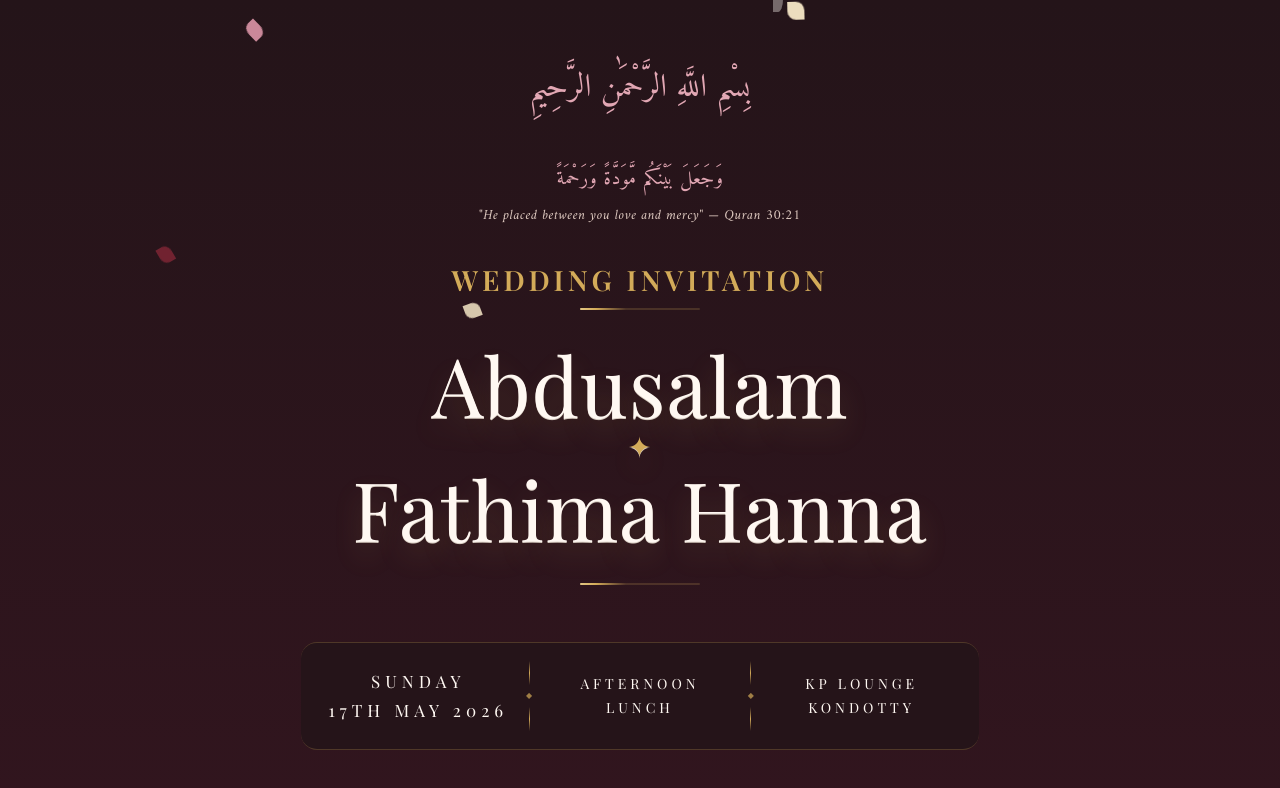
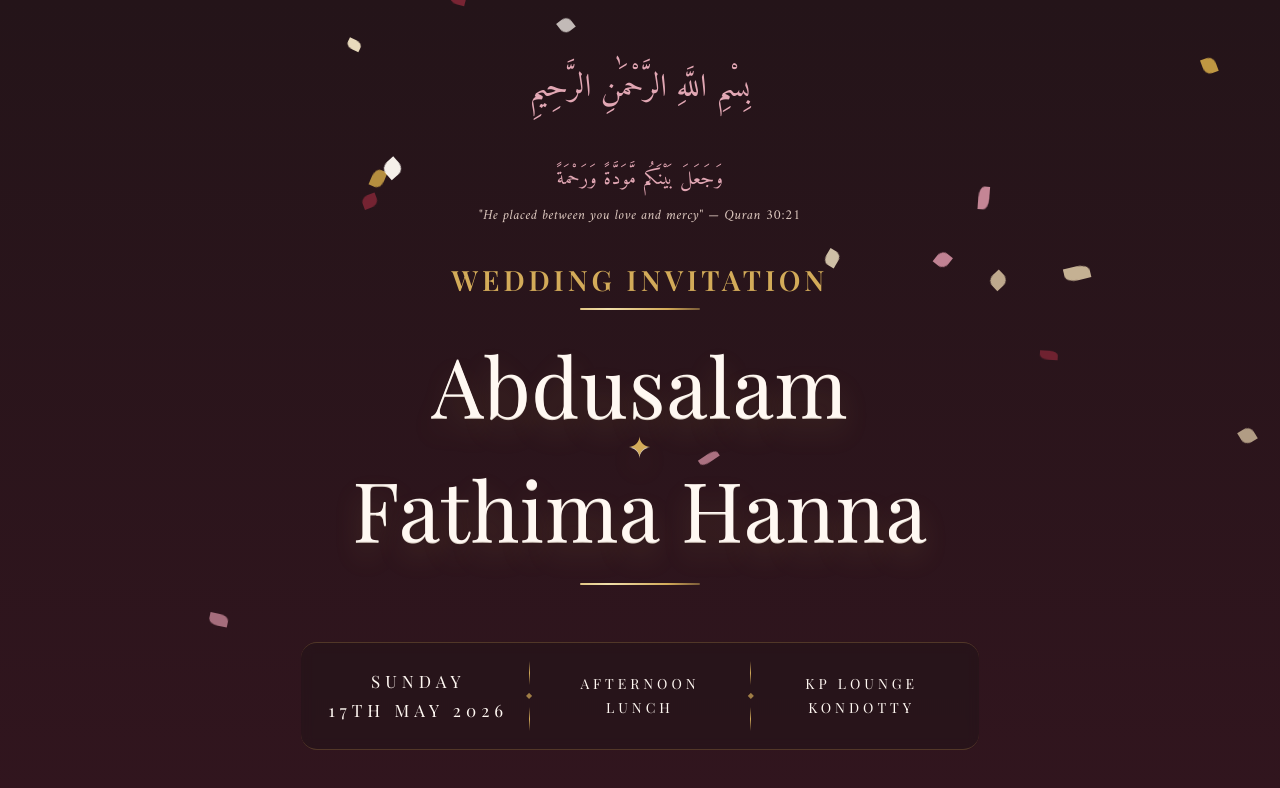
Before and after one commit to AbhijithK2006/wedding, a React (Vite) app: page / in a window 1280 px wide. Shown: the top 788 px of the page. Built offline with nearby package versions, Linux system fonts and the light colour scheme; a web font is replaced by a local one.

Commit message:
final commit

```diff
--- a/src/App.css
+++ b/src/App.css
@@ -97,28 +97,19 @@
 }
 
 /* ── Shimmer line ── */
+@keyframes shimmer {
+  0%   { background-position: -200% center; }
+  100% { background-position: 200% center; }
+}
+
 .shimmer-line {
   height: 2px;
   width: 120px;
   margin: 12px auto;
-  position: relative;
-  overflow: hidden;
-  background: rgba(211, 171, 89, 0.2);
+  background: linear-gradient(90deg, transparent, var(--gold), var(--gold-soft), var(--gold), transparent);
+  background-size: 200% auto;
+  animation: shimmer 2.5s linear infinite;
   border-radius: 2px;
-}
-
-.shimmer-line::after {
-  content: "";
-  position: absolute;
-  top: 0; left: 0;
-  width: 100%; height: 100%;
-  background: linear-gradient(90deg, transparent, var(--gold), var(--gold-soft), var(--gold), transparent);
-  animation: efficientShimmer 2.5s infinite linear;
-}
-
-@keyframes efficientShimmer {
-  0%   { transform: translateX(-100%); }
-  100% { transform: translateX(100%); }
 }
 
 /* ── Ornament spin ── */
@@ -257,11 +248,11 @@
   gap: clamp(8px, 1.5vw, 18px);
   width: min(100%, 760px);
   padding: 18px clamp(14px, 3vw, 28px);
-  background: rgba(36, 20, 25, 0.85);
+  background: rgba(36, 20, 25, 0.62);
   border-top: 1px solid rgba(211, 171, 89, 0.24);
   border-bottom: 1px solid rgba(211, 171, 89, 0.24);
   border-radius: 16px;
-  /* Removed expensive backdrop-filter for performance */
+  backdrop-filter: blur(6px);
 }
 
 .hed-col {
@@ -464,18 +455,9 @@
   height: 1px;
   width: 80%;
   margin: 16px auto;
-  position: relative;
-  overflow: hidden;
-  background: rgba(211, 171, 89, 0.15);
-}
-
-.card-shimmer::after {
-  content: "";
-  position: absolute;
-  top: 0; left: 0;
-  width: 100%; height: 100%;
   background: linear-gradient(90deg, transparent, var(--gold), var(--gold-soft), var(--gold), transparent);
-  animation: efficientShimmer 2.5s infinite linear;
+  background-size: 200% auto;
+  animation: shimmer 2.5s linear infinite;
 }
 
 .card-bismillah {
@@ -646,7 +628,7 @@
   z-index: 1;
   width: min(100%, 640px);
   margin-inline: auto;
-  /* Removed will-change to avoid layer bloat with high-res images */
+  will-change: transform, opacity;
 }
 
 .heart-divider {
@@ -669,7 +651,8 @@
   gap: 8px;
   flex: 0 1 170px;
   min-width: 0;
-  /* Reduced layer promotion for stability with heavy assets */
+  will-change: transform, opacity;
+  transform: translateZ(0);
   backface-visibility: hidden;
 }
 
--- a/src/App.jsx
+++ b/src/App.jsx
@@ -38,41 +38,28 @@ const SYMBOLS = {
   middleDot: "\u00B7",
 };
 
-const Petals = React.memo(function Petals({ count = 10 }) {
-  const petals = React.useMemo(() => {
-    return Array.from({ length: count }).map((_, i) => ({
-      id: i,
-      left: `${(i * 7 + Math.random() * 93) % 100}%`,
-      top: `-${Math.random() * 20}%`,
-      background: PETAL_COLORS[i % PETAL_COLORS.length],
-      duration: `${6 + Math.random() * 8}s`,
-      delay: `${Math.random() * 12}s`,
-      width: `${8 + Math.random() * 10}px`,
-      height: `${12 + Math.random() * 14}px`,
-    }));
-  }, [count]);
-
-  return petals.map((p) => (
+function Petals({ count = 12 }) {
+  return Array.from({ length: count }).map((_, i) => (
     <div
-      key={p.id}
+      key={i}
       className="petal"
       style={{
-        left: p.left,
-        top: p.top,
-        background: p.background,
-        animationDuration: p.duration,
-        animationDelay: p.delay,
-        width: p.width,
-        height: p.height,
+        left: `${Math.random() * 100}%`,
+        top: `-${Math.random() * 20}%`,
+        background: PETAL_COLORS[i % PETAL_COLORS.length],
+        animationDuration: `${6 + Math.random() * 8}s`,
+        animationDelay: `${Math.random() * 6}s`,
+        width: `${8 + Math.random() * 10}px`,
+        height: `${12 + Math.random() * 14}px`,
         opacity: 0.38,
       }}
     />
   ));
-});
+}
 
 
 
-const PhotoCard = React.memo(function PhotoCard({ name, location, image, alt, objectPosition = "center", imageScale = 1, variants = fadeUp }) {
+function PhotoCard({ name, location, image, alt, objectPosition = "center", imageScale = 1, variants = fadeUp }) {
   return (
     <Motion.div className="photo-card" variants={variants}>
       <div className="photo-frame">
@@ -92,7 +79,7 @@ const PhotoCard = React.memo(function PhotoCard({ name, location, image, alt, ob
       <div className="photo-location">{SYMBOLS.pin} {location}</div>
     </Motion.div>
   );
-});
+}
 
 const WEDDING_DATE = new Date("2026-05-17T12:00:00");
 
@@ -115,7 +102,7 @@ function useCountdown() {
   return time;
 }
 
-function CountdownDisplay() {
+function CountdownSection({ viewport }) {
   const { days, hours, minutes, seconds } = useCountdown();
   const units = [
     { value: days, label: "Days", arabic: "\u0623\u064a\u0651\u064e\u0627\u0645" },
@@ -123,21 +110,6 @@ function CountdownDisplay() {
     { value: minutes, label: "Minutes", arabic: "\u062f\u064e\u0642\u064e\u0627\u0626\u0650\u0642" },
     { value: seconds, label: "Seconds", arabic: "\u062b\u064e\u0648\u064e\u0627\u0646\u0650" },
   ];
-
-  return (
-    <Motion.div className="cd-grid" variants={stagger}>
-      {units.map(({ value, label, arabic }) => (
-        <Motion.div className="cd-unit" key={label} variants={fadeUp}>
-          <div className="cd-value">{String(value).padStart(2, "0")}</div>
-          <div className="cd-unit-label">{label}</div>
-          <div className="cd-unit-arabic">{arabic}</div>
-        </Motion.div>
-      ))}
-    </Motion.div>
-  );
-}
-
-const CountdownSection = React.memo(function CountdownSection({ viewport }) {
   return (
     <section className="section countdown-section">
       <Motion.div
@@ -157,9 +129,15 @@ const CountdownSection = React.memo(function CountdownSection({ viewport }) {
         <Motion.div className="cd-label" variants={fadeUp}>
           Counting Down
         </Motion.div>
-
-        <CountdownDisplay />
-
+        <Motion.div className="cd-grid" variants={stagger}>
+          {units.map(({ value, label, arabic }) => (
+            <Motion.div className="cd-unit" key={label} variants={fadeUp}>
+              <div className="cd-value">{String(value).padStart(2, "0")}</div>
+              <div className="cd-unit-label">{label}</div>
+              <div className="cd-unit-arabic">{arabic}</div>
+            </Motion.div>
+          ))}
+        </Motion.div>
         <div className="shimmer-line" style={{ marginTop: "32px" }} />
         <Motion.div className="cd-date-line" variants={fadeUp}>
           {`17 ${SYMBOLS.middleDot} 05 ${SYMBOLS.middleDot} 2026`}
@@ -185,7 +163,7 @@ const CountdownSection = React.memo(function CountdownSection({ viewport }) {
       </Motion.div>
     </section>
   );
-});
+}
 
 function RSVPForm() {
   const [form, setForm] = React.useState({ name: "", phone: "", attending: "", guests: "", wishes: "" });
@@ -416,7 +394,7 @@ export default function App() {
   return (
     <div className="invite" ref={scrollRootRef}>
       <div className="invite-petals" aria-hidden="true">
-        <Petals count={10} />
+        <Petals count={24} />
       </div>
 
       {/* 1. HERO */}
--- a/vite.config.js
+++ b/vite.config.js
@@ -5,12 +5,9 @@ import react from '@vitejs/plugin-react'
 export default defineConfig({
   plugins: [react()],
 
-  // ✅ Required for GitHub Pages
-  base: "/wedding/",
 
   build: {
     chunkSizeWarningLimit: 1000,
-    minify: "esbuild",
 
     rollupOptions: {
       output: {
```
Also changed, not shown: package.json (+1 -7 lines).
